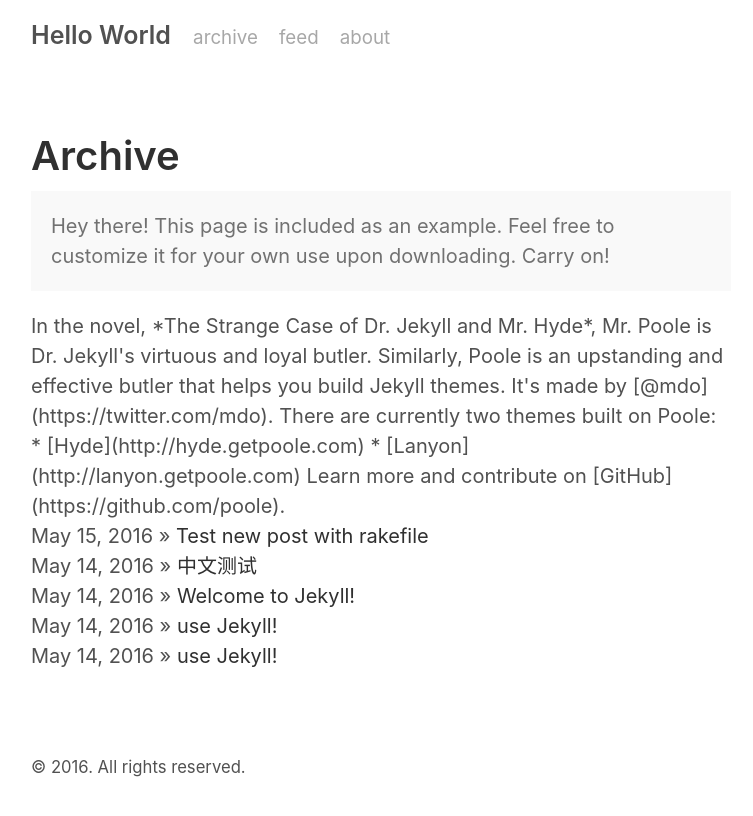
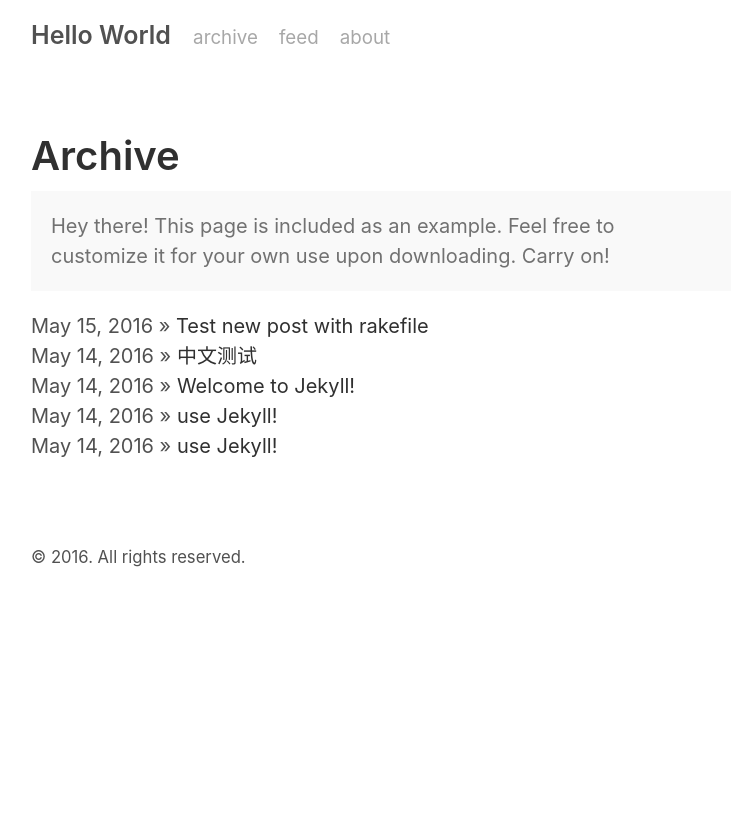
Before and after one commit to zjengjie/zjengjie.github.com, a Jekyll site: the page built from archive.html, in a window 1280 px wide. Shown: the top 816 px of the page, without its empty margins (259-1012 px from the left). Built offline with Jekyll 4.4.1, drawn with Linux system fonts in a browser that asks for light colours.

Commit message:
archive test

```diff
--- a/archive.html
+++ b/archive.html
@@ -7,14 +7,6 @@ title: Archive
   Hey there! This page is included as an example. Feel free to customize it for your own use upon downloading. Carry on!
 </p>
 
-In the novel, *The Strange Case of Dr. Jekyll and Mr. Hyde*, Mr. Poole is Dr. Jekyll's virtuous and loyal butler. Similarly, Poole is an upstanding and effective butler that helps you build Jekyll themes. It's made by [@mdo](https://twitter.com/mdo).
-
-There are currently two themes built on Poole:
-
-* [Hyde](http://hyde.getpoole.com)
-* [Lanyon](http://lanyon.getpoole.com)
-
-Learn more and contribute on [GitHub](https://github.com/poole).
 {% for post in site.posts %}
 
 <div>
```
